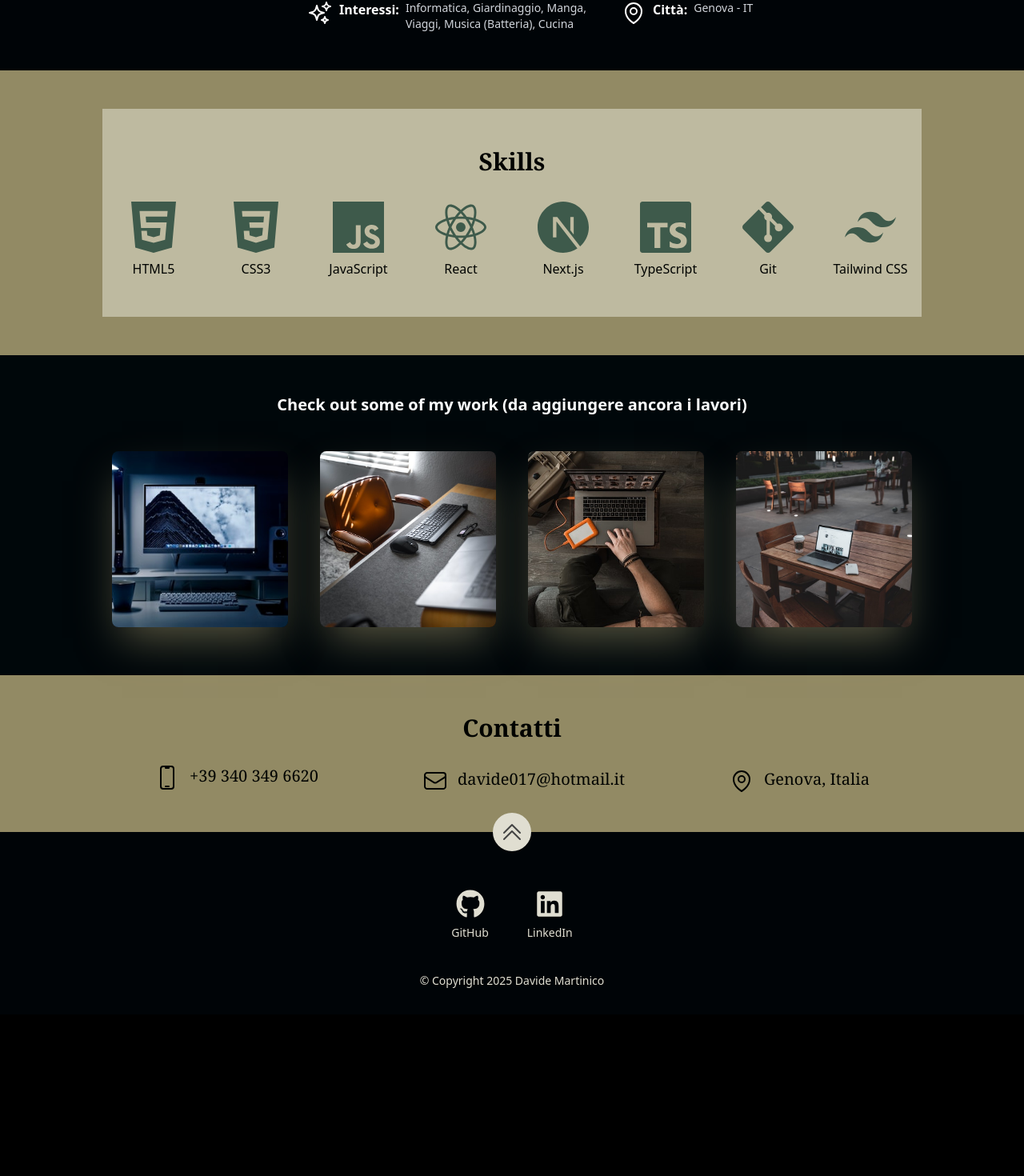
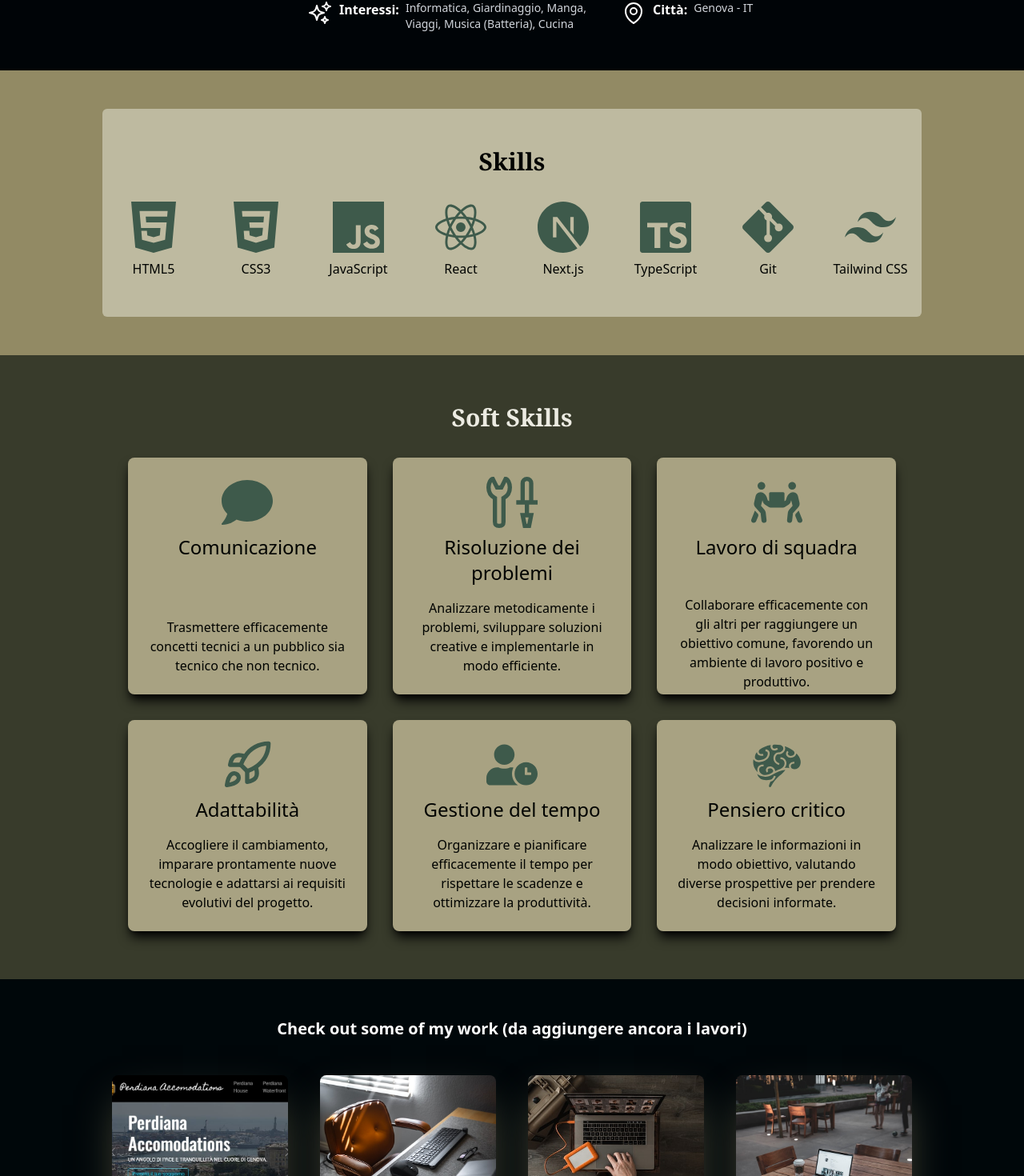
Before and after one commit to davide017017/PortfolioNextJs, a Next.js app: page / in a window 1280 px wide. Shown: the part 1220-2690 px from the top of the page at 80% size. Before the commit the page ends 2488 px from the top, so only its background shows below. Built offline with nearby package versions, Linux system fonts and the light colour scheme.

Commit message:
add soft skill fix minori

```diff
--- a/src/components/Layout/Page.tsx
+++ b/src/components/Layout/Page.tsx
@@ -13,8 +13,6 @@ const Page: FC<PageProps> = memo(({children, title, description}) => (
       {/* Favicon e icone */}
       <link href="/favicon.ico" rel="icon" sizes="any" />
       <link href="/icon.svg" rel="icon" type="image/svg+xml" />
-      <link href="/apple-touch-icon.png" rel="apple-touch-icon" sizes="180x180" />
-      <link href="/site.webmanifest" rel="manifest" />
       {/* Open Graph / SEO */}
       <meta content={title} property="og:title" />
       <meta content={description} property="og:description" />
--- a/src/components/Sections/Header.tsx
+++ b/src/components/Sections/Header.tsx
@@ -7,7 +7,7 @@ import {FC, Fragment, memo, useEffect, useRef, useState} from 'react';
 // ID per l'header
 export const headerID = 'headerNav';
 // Sezioni di navigazione
-const navSections = ['about', 'skills', 'portfolio', 'contact'];
+const navSections = ['about', 'skills','softskills', 'portfolio', 'contact', ];
 
 // Classi CSS di base
 const baseNavClass =
@@ -69,8 +69,8 @@ const Header: FC = memo(() => {
 
 const DesktopNav: FC<{navSections: string[]; handleClick: (section: string) => void; currentSection: string | null}> =
   memo(({navSections, handleClick, currentSection}) => (
-    <header className=" fixed top-0 z-50 hidden w-full bg-forest-night-200/60 p-4 backdrop-blur sm:block" id={headerID}>
-      <nav className="flex justify-center gap-x-8">
+    <header className=" fixed top-0 z-50 hidden w-full bg-forest-night-200/60 p-3 backdrop-blur sm:block" id={headerID}>
+      <nav className="flex justify-center gap-x-10">
         {navSections.map(section => (
           <Link
             className={classNames(
--- a/src/components/Sections/Hero.tsx
+++ b/src/components/Sections/Hero.tsx
@@ -22,8 +22,8 @@ const Hero: FC = memo(() => {
           sizes="100vw"
           src={imageSrc}
         />
-        <div className="z-10 max-w-screen-lg px-4 lg:px-0">
-          <div className="flex flex-col items-center gap-6 rounded-xl bg-forest-night-200/40 p-7 text-center shadow-lg backdrop-blur-sm">
+        <div className="z-10 max-w-screen-lg px-4 lg:px-2">
+          <div className="m flex flex-col items-center gap-6 rounded-xl bg-forest-night-200/40 p-7 text-center shadow-lg backdrop-blur-sm">
             <h1 className="text-4xl font-bold font-serif text-off-white-200 sm:text-5xl lg:text-7xl">{name}</h1>
             {description}
             <Socials />
--- a/src/components/Sections/Portfolio.tsx
+++ b/src/components/Sections/Portfolio.tsx
@@ -18,14 +18,14 @@ const Portfolio: FC = memo(() => {
         <h2 className="self-center text-xl font-bold  text-white">
           Check out some of my work (da aggiungere ancora i lavori){' '}
         </h2>
-        <div className="w-full columns-1 sm:columns-2 md:columns-3 lg:columns-4 gap-4">
+        <div className="w-full columns-1 sm:columns-2  lg:columns-4 gap-4 align-middle">
           {portfolioItems.map((item, index) => {
             const {title, image} = item;
             return (
               <div className="break-inside-avoid p-6 md:p-3 " key={`${title}-${index}`}>
                 <div
                   className={classNames(
-                    'relative h-0 pb-[100%] w-full overflow-hidden rounded-lg shadow-off-white-900/60 shadow-2xl hover:scale-105 hover:animate-pulse transition-transform',
+                    'relative h-0 pb-[100%] w-full overflow-hidden rounded-lg shadow-off-white-900/60 shadow-2xl hover:scale-105  active:animate-ping hover:animate-pulse',
                   )}>
                   <Image
                     alt={title}
@@ -67,15 +67,15 @@ const ItemOverlay: FC<{item: PortfolioItem; mobile: boolean}> = memo(({item: {ur
     <>
       <a
         className={classNames(
-          'absolute inset-0 h-full w-full bg-gray-900 transition-all duration-300',
-          {'opacity-0 hover:opacity-80': !mobile},
-          showOverlay ? 'opacity-80' : 'opacity-0',
+          'absolute inset-0 h-full w-full bg-black transition-all duration-800 ',
+          {'opacity-0 hover:opacity-90 hover:scale-105': !mobile},
+          showOverlay ? 'opacity-40' : 'opacity-0',
         )}
         href={url}
         onClick={handleItemClick}
         rel="noopener noreferrer"
         target="_blank">
-        <div className="relative h-full w-full p-4 flex flex-col justify-center">
+        <div className="relative h-full w-full p-4 flex flex-col justify-center text-center">
           <div className="flex flex-col gap-y-2 overflow-y-auto overscroll-contain">
             <h2 className="text-center font-bold text-white">{title}</h2>
             <p className="text-xs text-white sm:text-sm">{description}</p>
@@ -90,11 +90,11 @@ const ItemOverlay: FC<{item: PortfolioItem; mobile: boolean}> = memo(({item: {ur
         <div
           className="fixed inset-0 z-50 bg-black/50 backdrop-blur flex items-center justify-center"
           onClick={handleCloseOverlay}>
-          <div className="relative w-11/12 max-w-lg bg-neutral-800 rounded-lg p-6 overflow-y-auto overscroll-contain">
-            <h2 className="text-center font-bold text-white">{title}</h2>
+          <div className="relative w-11/12 max-w-lg bg-black rounded-lg p-6 overflow-y-auto overscroll-contain">
+            <h2 className="text-center font-bold text-white shadow-lg shadow-white transition-none">{title}</h2>
             <p className="text-sm text-white sm:text-base mt-4">{description}</p>
             <Link
-              className="mt-4 w-fit mx-auto bg-golden-brown-300 rounded-md py-2 px-4 text-white hover:bg-orange-600"
+              className="mt-4 w-fit mx-auto  rounded-md py-2 px-4"
               href={url}
               rel="noopener noreferrer"
               target="_blank">
--- a/src/components/Sections/Skills.tsx
+++ b/src/components/Sections/Skills.tsx
@@ -44,16 +44,16 @@ const Skills: FC = memo(() => {
 
   return (
     <Section className="bg-off-white-900" sectionId={SectionId.Skills}>
-      <div className="bg-off-white-500 py-12">
+      <div className="bg-off-white-500 py-12 rounded-md">
         <div className="container mx-auto px-4">
           <h2 className="text-3xl font-bold font-serif text-dark-olive-700 mb-8 text-center">Skills</h2>
           <div className="grid gap-8 justify-items-center grid-cols-2 sm:grid-cols-3 md:grid-cols-4 lg:grid-cols-8">
-            {skills.map(skill => (
+            {skills.map((skill) => (
               <a
+                key={skill.id}
                 aria-label={`Vai alla documentazione di ${skill.name}`}
                 className="flex flex-col items-center text-sage-green-400 hover:opacity-75 transition-opacity"
                 href={skill.url}
-                key={skill.id}
                 rel="noopener noreferrer"
                 target="_blank">
                 {skill.icon}
--- /dev/null
+++ b/src/components/Sections/SoftSkill.tsx
@@ -0,0 +1,94 @@
+import { FC, memo } from 'react';
+import {
+        FaPeopleCarry,     // Lavoro di squadra
+        FaComment,         // Comunicazione
+        FaUserClock,       // Gestione del tempo
+        } from 'react-icons/fa';
+import { GrTroubleshoot } from 'react-icons/gr';    // Risoluzione dei problemi
+import { GiBrain } from 'react-icons/gi';           // Pensiero critico
+import { LuRocket } from 'react-icons/lu';          // Adattabilità/Innovazione
+
+import { SectionId } from '../../data/data';
+import Section from '../Layout/Section';
+
+const SoftSkills: FC = memo(() => {
+    const softSkills = [
+        {
+            id: 1,
+            name: 'Comunicazione',
+            icon: <FaComment size={64} />,
+            alt: 'Icona abilità comunicative',
+            description: 'Trasmettere efficacemente concetti tecnici a un pubblico sia tecnico che non tecnico.',
+        },
+        {
+            id: 2,
+            name: 'Risoluzione dei problemi',
+            icon: <GrTroubleshoot size={64} />,
+            alt: 'Icona abilità risoluzione problemi',
+            description: 'Analizzare metodicamente i problemi, sviluppare soluzioni creative e implementarle in modo efficiente.',
+        },
+        {
+            id: 3,
+            name: 'Lavoro di squadra',
+            icon: <FaPeopleCarry size={64} />,
+            alt: 'Icona abilità lavoro di squadra',
+            description: 'Collaborare efficacemente con gli altri per raggiungere un obiettivo comune, favorendo un ambiente di lavoro positivo e produttivo.',
+        },
+        {
+            id: 4,
+            name: 'Adattabilità',
+            icon: <LuRocket size={64} />,
+            alt: 'Icona abilità adattabilità',
+            description: 'Accogliere il cambiamento, imparare prontamente nuove tecnologie e adattarsi ai requisiti evolutivi del progetto.',
+        },
+        {
+            id: 5,
+            name: 'Gestione del tempo',
+            icon: <FaUserClock size={64} />,
+            alt: 'Icona gestione del tempo',
+            description: 'Organizzare e pianificare efficacemente il tempo per rispettare le scadenze e ottimizzare la produttività.',
+        },
+        {
+            id: 6,
+            name: 'Pensiero critico',
+            icon: <GiBrain size={64} />,
+            alt: 'Icona pensiero critico',
+            description: 'Analizzare le informazioni in modo obiettivo, valutando diverse prospettive per prendere decisioni informate.',
+        },
+    ];
+
+    return (
+      <Section className="bg-dark-olive-50" sectionId={SectionId.SoftSkills}>
+          <div className="py-3 ">
+              <div className="container mx-auto px-8 ">
+                  <h2 className="text-3xl font-bold font-serif text-off-white-100 mb-8 text-center">
+                      Soft Skills
+                  </h2>
+                  <div className="grid grid-cols-1 sm:grid-cols-2 lg:grid-cols-3  gap-8">
+                      {softSkills.map((softSkill) => (
+                          <div
+                              key={softSkill.id}
+                              className="shadow-lg shadow-black p-6 rounded-lg bg-off-white-700  hover:scale-105 transition-all duration-300 ease-in-out flex flex-col items-center justify-between h-full" // h-full e justify-between
+                          >
+                              <div className="flex flex-col items-center text-sage-green-400 ">
+                                  {softSkill.icon}
+                                  <span className="mt-2 text-dark-olive-700 text-2xl text-center break-words">
+                                      {softSkill.name}
+                                  </span>
+                              </div>
+                              <div className="mt-4 text-center  text-dark-olive-700  max-h-[100px]">
+                                  <p className="break-words">
+                                      {softSkill.description}
+                                  </p>
+                              </div>
+                          </div>
+                      ))}
+                  </div>
+              </div>
+          </div>
+      </Section>
+  );
+});
+
+SoftSkills.displayName = 'SoftSkills';
+export default SoftSkills;
--- a/src/data/data.tsx
+++ b/src/data/data.tsx
@@ -12,7 +12,7 @@ import {
 import React from 'react';
 
 import heroImage from '../images/header-background.webp';
-import porfolioImage1 from '../images/portfolio/portfolio-1.jpg';
+import perdiana from '../images/portfolio/PerdianaReview.jpg';
 import porfolioImage2 from '../images/portfolio/portfolio-2.jpg';
 import porfolioImage3 from '../images/portfolio/portfolio-3.jpg';
 import porfolioImage4 from '../images/portfolio/portfolio-4.jpg';
@@ -37,6 +37,7 @@ export const SectionId = {
   Contact: 'contact',
   Portfolio: 'portfolio',
   Skills: 'skills',
+  SoftSkills: 'softskills',
 } as const;
 
 export type SectionId = (typeof SectionId)[keyof typeof SectionId];
@@ -104,10 +105,10 @@ export const aboutData: About = {
  */
 export const portfolioItems: PortfolioItem[] = [
   {
-    title: 'Project title 1',
-    description: 'Give a short description of your project here.',
-    url: '',
-    image: porfolioImage1,
+    title: 'Perdiana Accomodation (B&B Site)',
+    description: 'Piccolo sito in Html Css e Javascript',
+    url: 'https://davide017017.github.io/PerdianaSite/',
+    image: perdiana,
   },
   {
     title: 'Project title 2',
--- a/src/pages/index.tsx
+++ b/src/pages/index.tsx
@@ -8,6 +8,8 @@ import Footer from '../components/Sections/Footer';
 import Hero from '../components/Sections/Hero';
 import Portfolio from '../components/Sections/Portfolio';
 import Skills from '../components/Sections/Skills';
+import SoftSkills from './../components/Sections/SoftSkill';
+
 import {homePageMeta} from '../data/data';
 
 interface HeaderProps {}
@@ -23,6 +25,7 @@ const Home: FC = memo(() => {
       <Hero />
       <About />
       <Skills />
+      <SoftSkills />
       <Portfolio />
       <Contact />
       <Footer />
```
Also changed, not shown: src/images/portfolio/PerdianaReview.jpg (added).
